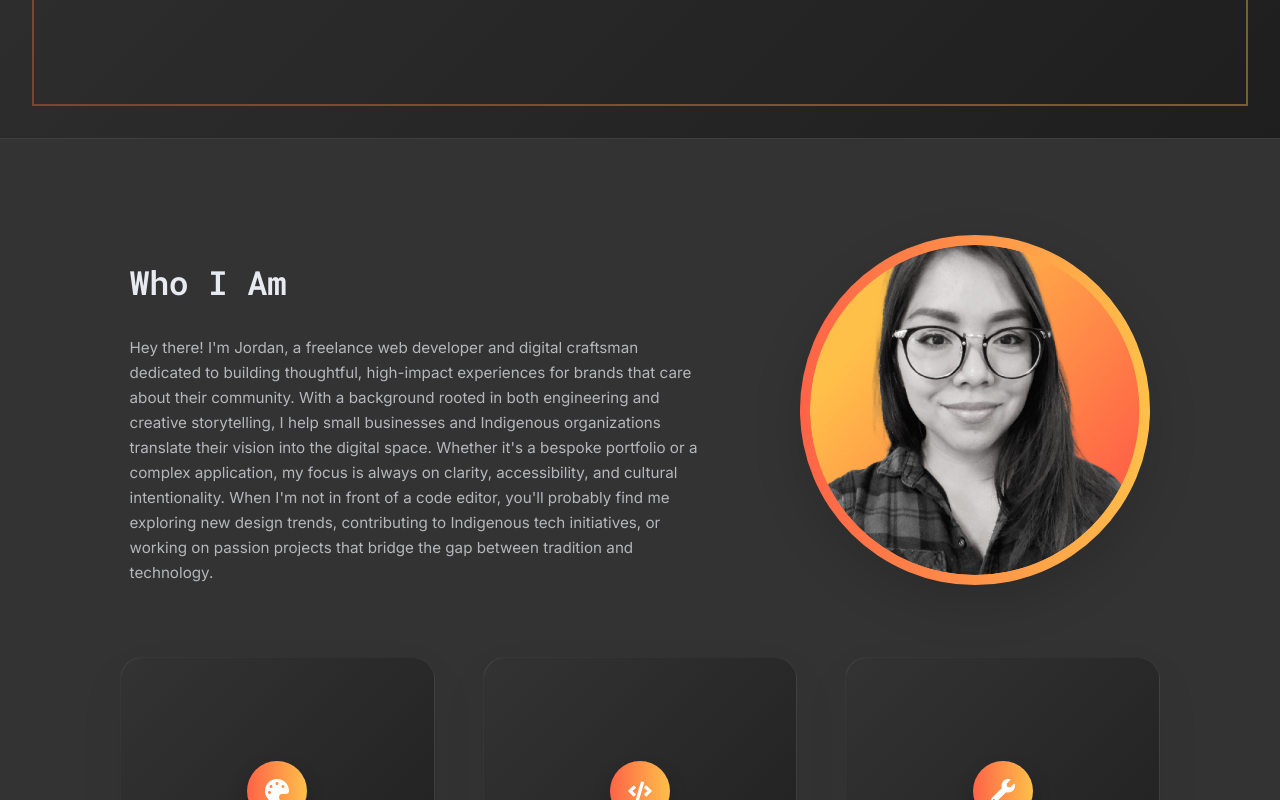
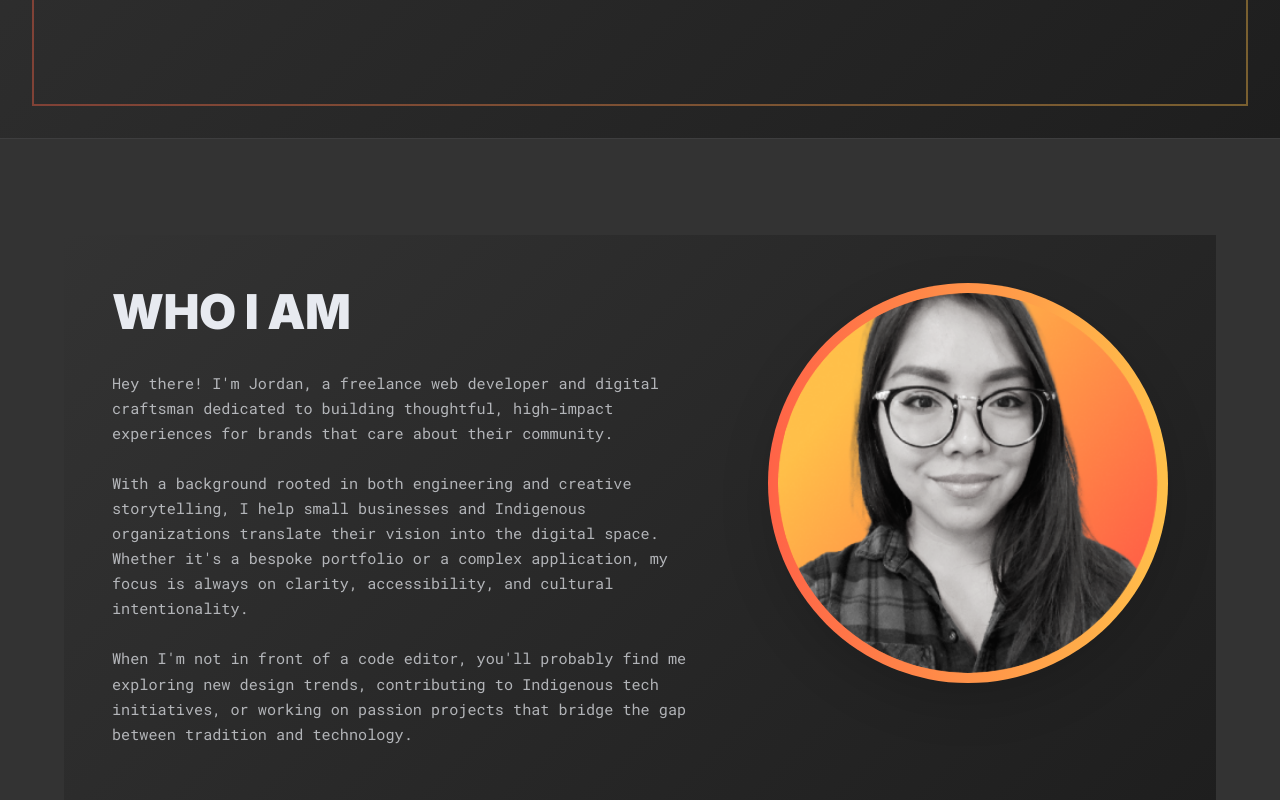
Before and after one commit to jordnlnn/dev-portfolio-26, a React (Vite) app: page / in a window 1280 px wide. Shown: the part 600-1400 px from the top of the page. Built offline with nearby package versions, Linux system fonts and the light colour scheme.

Commit message:
style: Update headings, fonts, and About section

```diff
--- a/src/sections/About.jsx
+++ b/src/sections/About.jsx
@@ -10,15 +10,20 @@ export default function About() {
           <p>
             Hey there! I'm Jordan, a freelance web developer and digital
             craftsman dedicated to building thoughtful, high-impact experiences
-            for brands that care about their community. With a background rooted
-            in both engineering and creative storytelling, I help small
-            businesses and Indigenous organizations translate their vision into
-            the digital space. Whether it's a bespoke portfolio or a complex
-            application, my focus is always on clarity, accessibility, and
-            cultural intentionality. When I'm not in front of a code editor,
-            you'll probably find me exploring new design trends, contributing to
-            Indigenous tech initiatives, or working on passion projects that
-            bridge the gap between tradition and technology.
+            for brands that care about their community.
+            <br />
+            <br />
+            With a background rooted in both engineering and creative
+            storytelling, I help small businesses and Indigenous organizations
+            translate their vision into the digital space. Whether it's a
+            bespoke portfolio or a complex application, my focus is always on
+            clarity, accessibility, and cultural intentionality.
+            <br />
+            <br />
+            When I'm not in front of a code editor, you'll probably find me
+            exploring new design trends, contributing to Indigenous tech
+            initiatives, or working on passion projects that bridge the gap
+            between tradition and technology.
           </p>
         </div>
 
--- a/src/styles/_about.scss
+++ b/src/styles/_about.scss
@@ -1,5 +1,5 @@
 .about {
-  padding: var(--space-9) var(--space-7) 0;
+  padding: var(--space-9) var(--space-7);
   margin-bottom: 0;
   background: var(--gray);
   border-top: 1px solid rgba(231, 234, 240, 0.06);
@@ -9,22 +9,26 @@
   display: flex;
   justify-content: center;
   flex-direction: row;
-  gap: var(--space-9);
+  gap: var(--space-8);
+  background: var(--bg-gradient);
+  padding: var(--space-6);
 }
 
 .about__title {
-  font-family: var(--font-mono);
-  font-weight: 600;
-  font-size: clamp(1.8rem, 2.6vw, 2.3rem);
-  margin-bottom: var(--space-5);
+  font-family: var(--font-sans);
+  font-weight: 900;
+  font-size: clamp(1.8rem, 4vw, 3rem);
+  margin: 0 0 30px 0;
   color: var(--text);
+  text-transform: uppercase;
 }
 
 .about__content p {
-  max-width: 60ch;
+  font-family: var(--font-mono);
+  //max-width: 60ch;
   font-size: var(--fs-1);
   color: var(--muted);
-  margin-bottom: var(--space-4);
+  //margin-bottom: var(--space-4);
 }
 
 .about__media {
@@ -33,12 +37,13 @@
 }
 
 .about__avatar {
-  width: 350px;
-  height: 350px;
+  width: 400px;
+  height: 400px;
   border-radius: 100%;
   padding: 10px;
   background: var(--accent-gradient);
   box-shadow: 0 18px 50px rgba(0, 0, 0, 0.15);
+  //margin-top: -100px;
 }
 
 .about__avatar img {
--- a/src/styles/_globals.scss
+++ b/src/styles/_globals.scss
@@ -33,8 +33,8 @@ main {
 h1,
 h2,
 h3 {
-  font-family: var(--font-mono);
-  font-weight: 500;
+  font-family: var(--font-sans);
+  font-weight: 900;
   letter-spacing: -0.01em;
   line-height: 1.2;
 }
--- a/src/styles/_hero.scss
+++ b/src/styles/_hero.scss
@@ -50,8 +50,8 @@
 }
 
 .hero__title {
-  font-family: var(--font-heading);
-  font-weight: 800;
+  // font-family: var(--font-mono);
+  // font-weight: 800;
   font-size: clamp(2.25rem, 8.5vw, 3rem);
   line-height: 1.1;
   color: var(--text);
@@ -61,7 +61,7 @@
 }
 
 .hero__description {
-  font-family: var(--font-body);
+  font-family: var(--font-mono);
   font-size: 1.1rem;
   font-style: italic;
   color: var(--muted);
```
